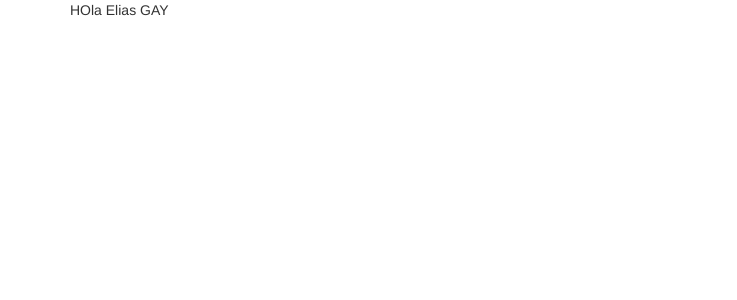
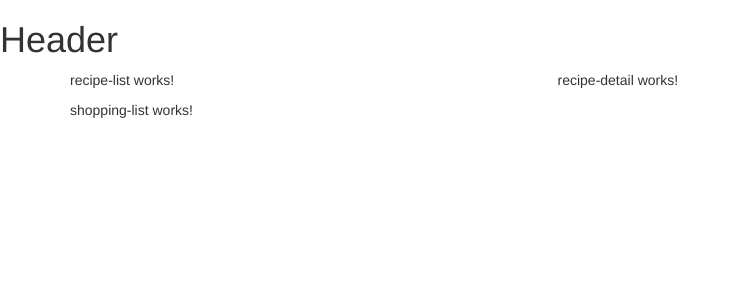
Before and after one commit to luislard/ud-angular-proj, an Angular app: page / in a window 1280 px wide. Shown: the top 300 px of the page, without its empty margins (0-737 px from the left). Built offline with nearby package versions, Linux system fonts and the light colour scheme.

Commit message:
adding some html

```diff
--- a/src/app/app.component.html
+++ b/src/app/app.component.html
@@ -1,3 +1,9 @@
+<app-header></app-header>
 <div class="container">
-  HOla Elias GAY
+  <div class="row">
+    <div class="col-md-12">
+      <app-recipes></app-recipes>
+      <app-shopping-list></app-shopping-list>
+    </div>
+  </div>
 </div>
--- a/src/app/header/header.component.html
+++ b/src/app/header/header.component.html
@@ -1,3 +1 @@
-<p>
-  header works!
-</p>
+<h1>Header</h1>
--- a/src/app/recipes/recipes.component.html
+++ b/src/app/recipes/recipes.component.html
@@ -1,3 +1,8 @@
-<p>
-  recipes works!
-</p>
+<div class="row">
+  <div class="col-md-5">
+    <app-recipe-list></app-recipe-list>
+  </div>
+  <div class="col-md-7">
+    <app-recipe-detail></app-recipe-detail>
+  </div>
+</div>
```
